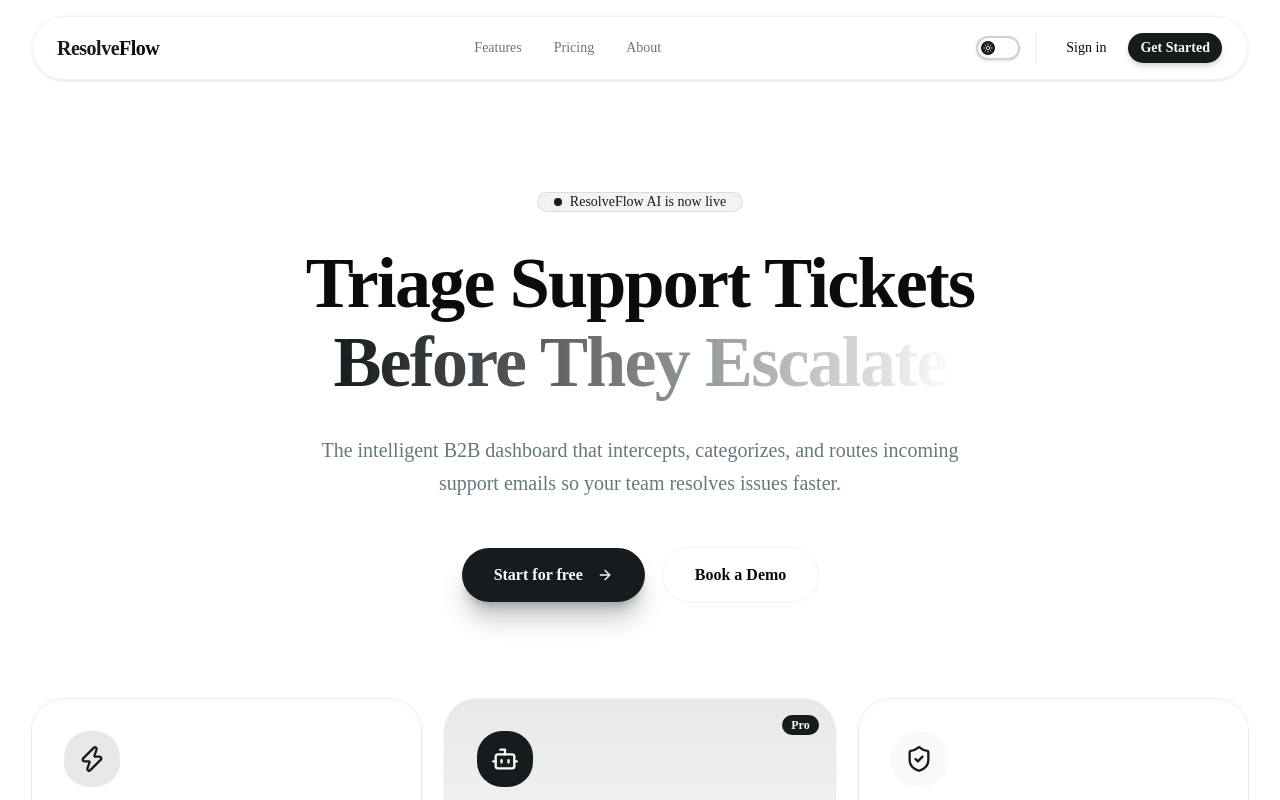
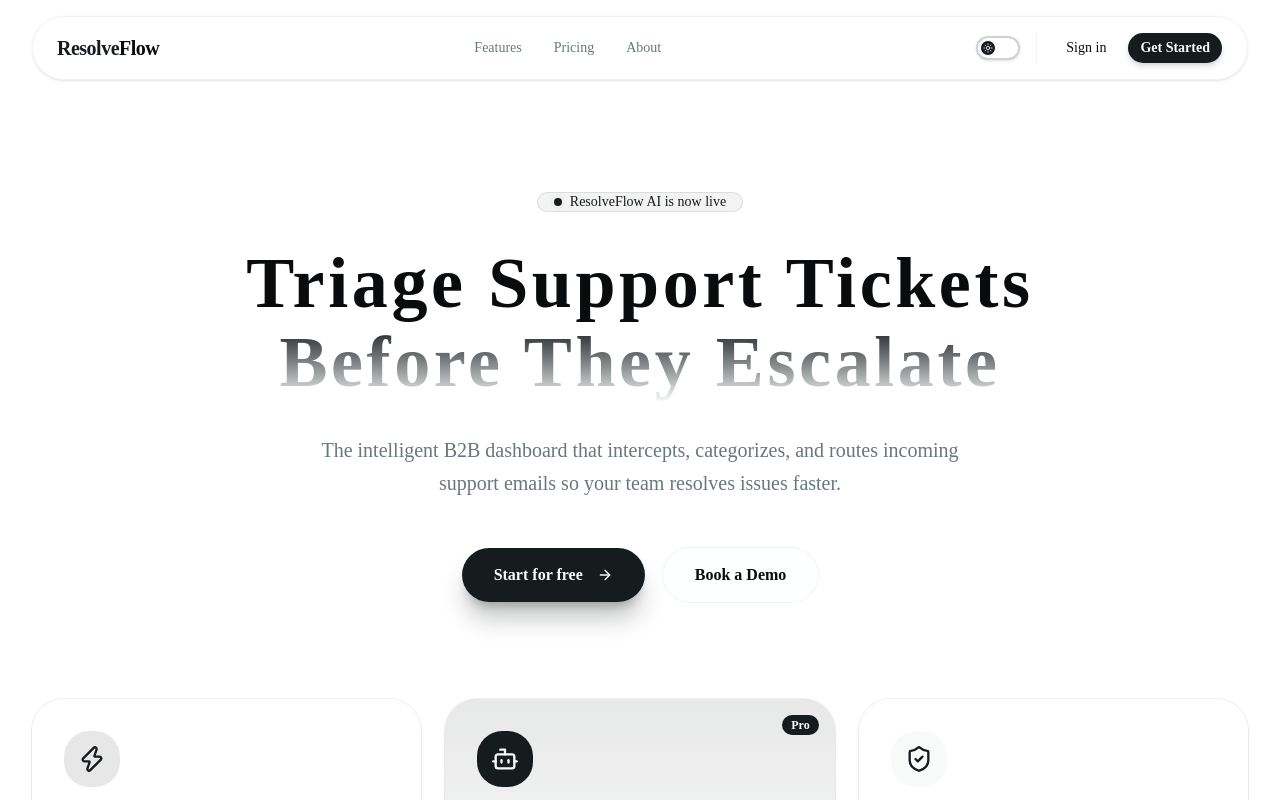
Before and after one commit to Noyon141/ResolveFlow, a Next.js app: page / in a window 1280 px wide. Shown: the top 800 px of the page. Built offline with nearby package versions, Linux system fonts and the light colour scheme.

Commit message:
feat: enhance homepage styling with improved text and card design

```diff
--- a/app/(root)/page.tsx
+++ b/app/(root)/page.tsx
@@ -32,9 +32,9 @@
             </span>
           </Badge>
 
-          <h1 className="text-5xl md:text-7xl font-black tracking-tight text-foreground leading-[1.1]">
+          <h1 className="text-5xl md:text-7xl font-black text-foreground leading-[1.1] md:tracking-wider">
             Triage Support Tickets <br className="hidden sm:block" />
-            <span className="text-transparent bg-clip-text bg-linear-to-r from-primary to-primary-foreground">
+            <span className="text-transparent bg-clip-text bg-linear-to-b from-primary to-primary-foreground">
               Before They Escalate
             </span>
           </h1>
@@ -67,7 +67,7 @@
 
         {/* Feature Cards - App-like Grid */}
         <div className="mt-24 w-full grid grid-cols-1 md:grid-cols-3 gap-6">
-          <Card className="flex flex-col p-8 rounded-[2rem] bg-background/60 backdrop-blur-md border-border/40 shadow-sm hover:shadow-md transition-all hover:bg-background/80">
+          <Card className="flex flex-col p-8 rounded-[2rem] bg-background/60 backdrop-blur-md border-border/40 shadow-sm hover:shadow-md transition-all hover:bg-background/80 dark:shadow-white/10">
             <div className="h-14 w-14 rounded-2xl bg-primary/10 flex items-center justify-center text-primary mb-6">
               <Zap className="h-7 w-7" />
             </div>
@@ -80,7 +80,7 @@
             </p>
           </Card>
 
-          <Card className="flex flex-col p-8 rounded-[2rem] bg-linear-to-b from-primary/10 to-transparent backdrop-blur-md border-primary/20 shadow-sm hover:shadow-md transition-all hover:border-primary/30 relative overflow-hidden">
+          <Card className="flex flex-col p-8 rounded-[2rem] bg-linear-to-b from-primary/10 to-transparent backdrop-blur-md border-primary/20 shadow-sm hover:shadow-md transition-all hover:border-primary/30 relative overflow-hidden dark:shadow-white/10">
             <div className="absolute top-0 right-0 p-4">
               <Badge className="bg-primary hover:bg-primary/90 text-primary-foreground font-semibold rounded-full">
                 Pro
@@ -98,7 +98,7 @@
             </p>
           </Card>
 
-          <Card className="flex flex-col p-8 rounded-[2rem] bg-background/60 backdrop-blur-md border-border/40 shadow-sm hover:shadow-md transition-all hover:bg-background/80">
+          <Card className="flex flex-col p-8 rounded-[2rem] bg-background/60 backdrop-blur-md border-border/40 shadow-sm hover:shadow-md transition-all hover:bg-background/80 dark:shadow-white/10">
             <div className="h-14 w-14 rounded-2xl bg-secondary/50 flex items-center justify-center text-primary mb-6">
               <ShieldCheck className="h-7 w-7" />
             </div>
```
